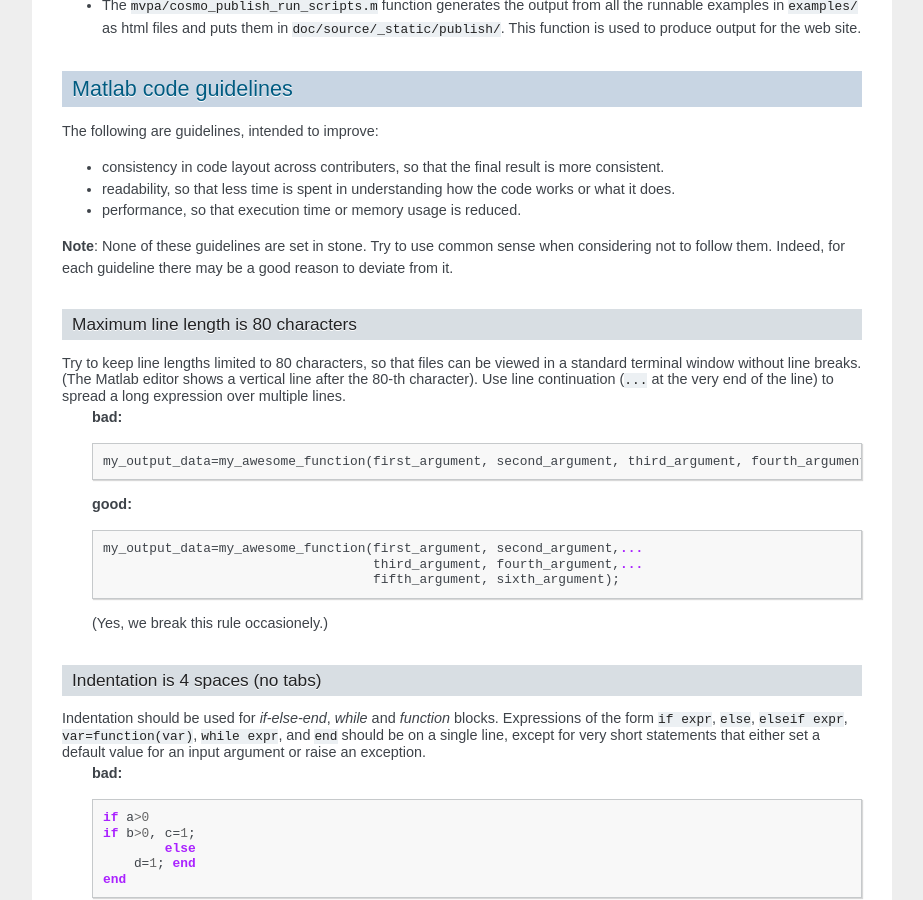
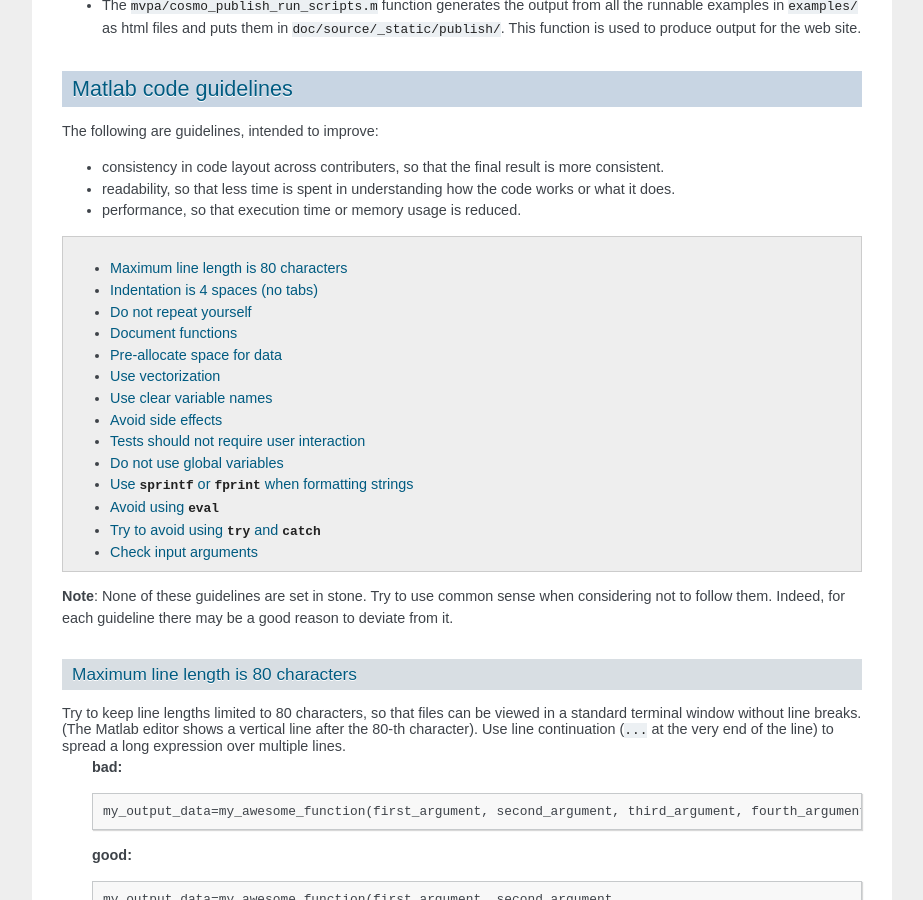
Before and after one commit to CoSMoMVPA/CoSMoMVPA, a Sphinx documentation site: the page built from doc/source/contribute.rst, in a window 1280 px wide and 900 px high, scrolled down 5232 px. Shown: the whole window, without its empty margins (198-1121 px from the left). Built offline with Sphinx 7.4.7, drawn with Linux system fonts in a browser that asks for light colours; pages that are not in the unit, such as notebooks, are missing from menus; part of the change alters nothing that is shown.

```diff
--- a/doc/source/contribute.rst
+++ b/doc/source/contribute.rst
@@ -203,6 +203,12 @@ The following are guidelines, intended to improve:
 + consistency in code layout across contributers, so that the final result is more consistent.
 + readability, so that less time is spent in understanding how the code works or what it does.
 + performance, so that execution time or memory usage is reduced.
+
+
+.. contents::
+    :depth: 1
+    :local:
+
 
 **Note**: None of these guidelines are set in stone. Try to use common sense when considering not to follow them. Indeed, for each guideline there may be a good reason to deviate from it.
 
```
